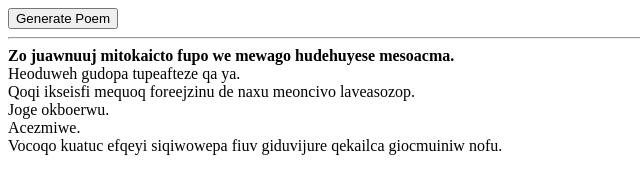
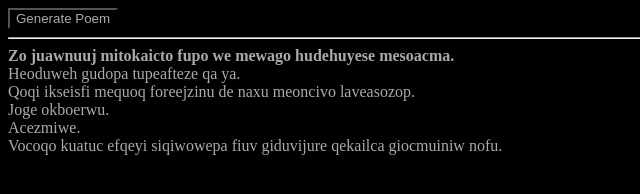
Before and after one commit to iterami/Poem.htm, a plain HTML site: page index.htm in a window 1280 px wide. Shown: the whole page, without its empty margins (0-640 px from the left). Drawn offline with Linux system fonts and the light colour scheme.

Commit message:
added dark theme

```diff
--- /dev/null
+++ b/css/poem.css
@@ -0,0 +1,5 @@
+body,
+input{
+    background: #000;
+    color: #aaa;
+}
--- a/index.htm
+++ b/index.htm
@@ -1,6 +1,7 @@
 <!doctype html>
 <meta charset=utf-8>
 <title>Poem.htm</title>
+<link href=css/poem.css rel=stylesheet>
 
 <input onclick=generate() type=button value="Generate Poem">
 <hr>
```
Also changed, not shown: css/index.htm (added, +4 -0 lines).
